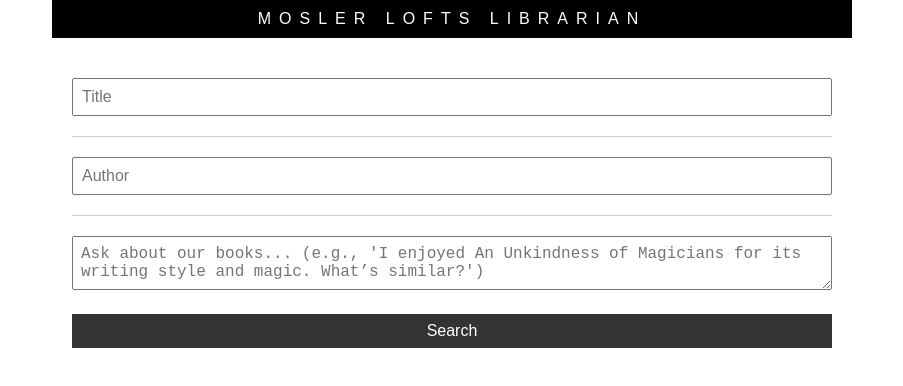
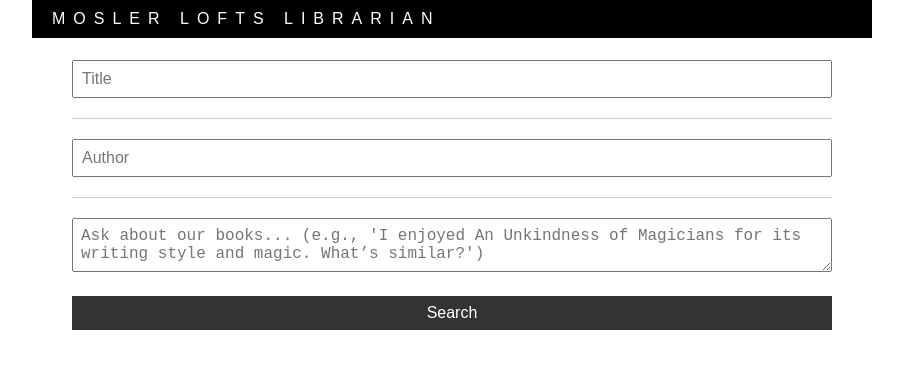
Before and after one commit to ricktoews/mosler-librarian, a React (Create React App) app: page / in a window 1280 px wide. Shown: the top 386 px of the page, without its empty margins (188-1091 px from the left). Built offline with nearby package versions, Linux system fonts and the light colour scheme.

Commit message:
Continuing with the perennial adjustments. Move the New Search button to the masthead, make the masthead sticky, and make the shelf headers sticky below the masthead. This is approximate.

```diff
--- a/src/App.css
+++ b/src/App.css
@@ -6,14 +6,28 @@
 }
 
 .content {
-  padding: 20px;
+  padding: 60px 20px 20px;
+  /* Adjusted for ~40px masthead + buffer */
 }
 
 .header {
   background-color: #000;
   text-align: center;
-  padding: 10px 0;
-  margin-bottom: 20px;
+  padding: 10px 20px;
+  position: fixed;
+  top: 0;
+  max-width: 800px;
+  /* Match content width */
+  left: 50%;
+  /* Center it */
+  transform: translateX(-50%);
+  /* Offset left: 50% */
+  width: 100%;
+  /* Full width within max-width */
+  z-index: 10;
+  display: flex;
+  justify-content: space-between;
+  align-items: center;
 }
 
 .header h1 {
@@ -26,10 +40,24 @@
   margin: 0;
 }
 
+.header .reset-button {
+  padding: 6px 12px;
+  font-size: 14px;
+  background-color: #666;
+  color: #fff;
+  border: none;
+  cursor: pointer;
+  border-radius: 4px;
+}
+
+.header .reset-button:hover {
+  background-color: #888;
+}
+
 .search-container {
   position: relative;
-  overflow: hidden;
-  min-height: 180px;
+  overflow: visible;
+  min-height: 200px;
 }
 
 .search-form {
@@ -97,7 +125,14 @@
 
 .search-container.title .search-button {
   top: 50px;
-  /* Input ~40px + 10px gap */
+}
+
+.search-container.title .results {
+  position: absolute;
+  top: 100px;
+  left: 0;
+  right: 0;
+  z-index: 5;
 }
 
 /* Author active */
@@ -123,7 +158,14 @@
 
 .search-container.author .search-button {
   top: 50px;
-  /* Input ~40px + 10px gap */
+}
+
+.search-container.author .results {
+  position: absolute;
+  top: 100px;
+  left: 0;
+  right: 0;
+  z-index: 5;
 }
 
 /* Freeform active */
@@ -144,7 +186,14 @@
 
 .search-container.freeform .search-button {
   top: 76px;
-  /* Textarea ~66px + 10px gap */
+}
+
+.search-container.freeform .results {
+  position: absolute;
+  top: 126px;
+  left: 0;
+  right: 0;
+  z-index: 5;
 }
 
 .search-field input,
@@ -182,6 +231,7 @@
   border-radius: 50%;
   animation: spin 1s linear infinite;
   margin: 20px auto;
+  position: relative;
 }
 
 @keyframes spin {
@@ -197,6 +247,7 @@
 .error {
   color: red;
   margin-bottom: 20px;
+  position: relative;
 }
 
 .no-results {
@@ -204,14 +255,27 @@
   text-align: center;
   margin: 20px 0;
   font-style: italic;
+  position: relative;
 }
 
 .interstitial {
   margin-bottom: 20px;
+  position: relative;
 }
 
 .results {
+  transition: all 0.3s ease;
   position: relative;
+}
+
+.search-container.all .results {
+  margin-top: 20px;
+}
+
+.result-label {
+  font-weight: bold;
+  color: #333;
+  margin-bottom: 10px;
 }
 
 .shelf-group {
@@ -224,7 +288,8 @@
   font-weight: bold;
   border-bottom: 1px solid #d0d0d0;
   position: sticky;
-  top: 0;
+  top: 48px;
+  /* Adjusted to ~40px masthead height */
   z-index: 1;
 }
 
@@ -255,19 +320,3 @@
   padding-bottom: 10px;
   margin-bottom: 10px;
 }
-
-.reset-button {
-  display: block;
-  margin: 20px auto;
-  padding: 8px 16px;
-  font-size: 14px;
-  background-color: #666;
-  color: #fff;
-  border: none;
-  cursor: pointer;
-  border-radius: 4px;
-}
-
-.reset-button:hover {
-  background-color: #888;
-}
--- a/src/App.tsx
+++ b/src/App.tsx
@@ -164,10 +164,23 @@ const App: React.FC = () => {
     return acc;
   }, {} as { [key: string]: Book[] });
 
+  const getResultLabel = () => {
+    if (searchMode === 'title' && titleQuery) return `Results for Title: "${titleQuery}"`;
+    if (searchMode === 'author' && authorQuery) return `Results for Author: "${authorQuery}"`;
+    if (searchMode === 'freeform' && freeformQuery) return `Results for Query: "${freeformQuery}"`;
+    if (titleQuery && authorQuery) return `Results for Title: "${titleQuery}" and Author: "${authorQuery}"`;
+    return '';
+  };
+
   return (
     <div className="App">
       <div className="header">
         <h1>Mosler Lofts Librarian</h1>
+        {(hasSearched || books.length > 0 || text.length > 0 || error) && (
+          <button className="reset-button" onClick={handleReset}>
+            New Search
+          </button>
+        )}
       </div>
       <div className="content">
         <div className={`search-container ${searchMode}`}>
@@ -205,7 +218,6 @@ const App: React.FC = () => {
             </div>
             <button type="submit" className="search-button">Search</button>
           </form>
-        </div>
           {isLoading && <div className="spinner"></div>}
           {error && <p className="error">{error}</p>}
           {hasSearched && books.length === 0 && !isLoading && !error && (
@@ -216,6 +228,7 @@ const App: React.FC = () => {
           {text.length > 0 && <div className="interstitial">{text.map((t, n) => <p key={n}>{t}</p>)}</div>}
           {books.length > 0 && (
             <div className="results">
+              <p className="result-label">{getResultLabel()}</p>
               {Object.entries(groupedBooks).map(([shelf, shelfBooks]) => (
                 <div key={shelf} className="shelf-group">
                   <div className="shelf-header">{shelf}</div>
@@ -232,11 +245,7 @@ const App: React.FC = () => {
               ))}
             </div>
           )}
-        {(hasSearched || books.length > 0 || text.length > 0 || error) && (
-          <button className="reset-button" onClick={handleReset}>
-            New Search
-          </button>
-        )}
+        </div>
       </div>
     </div>
   );
```
Lines whose indentation alone changed are shown as unchanged.
